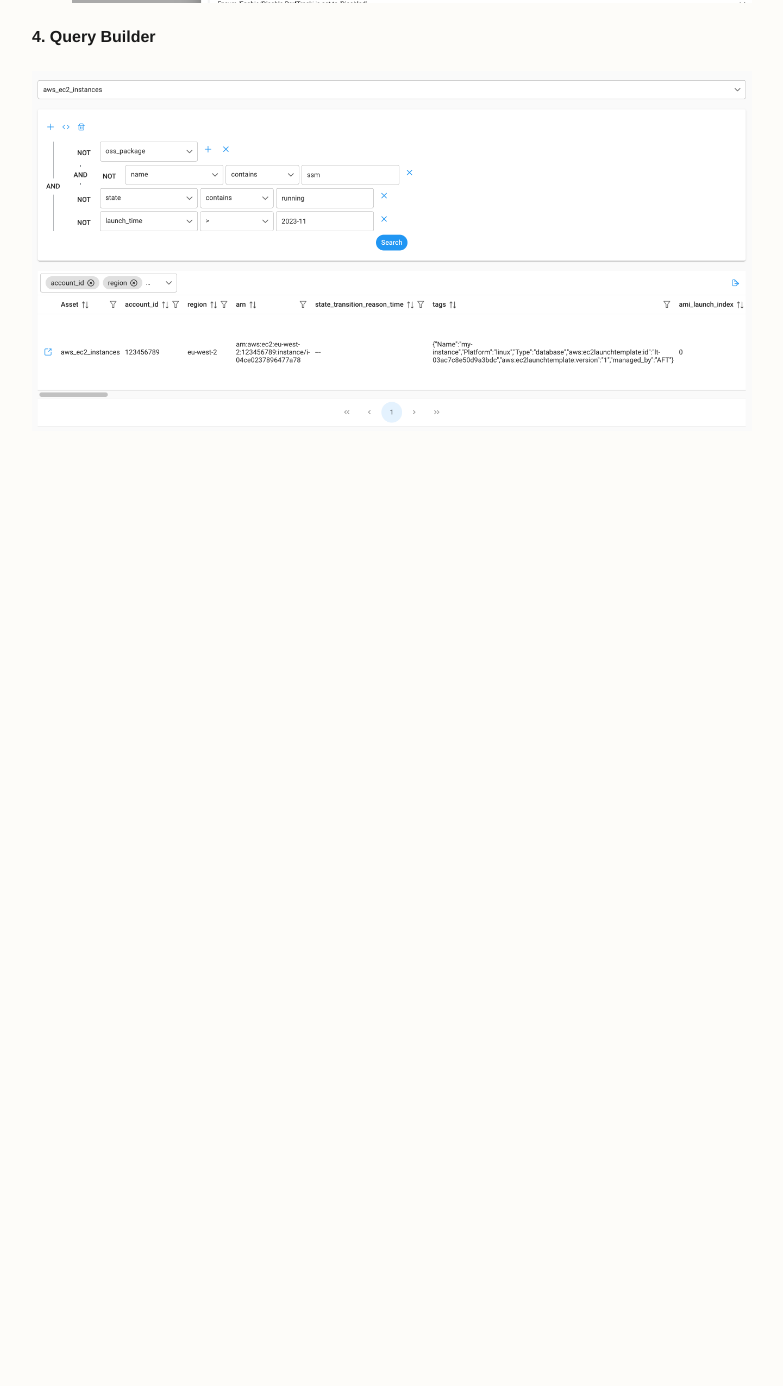
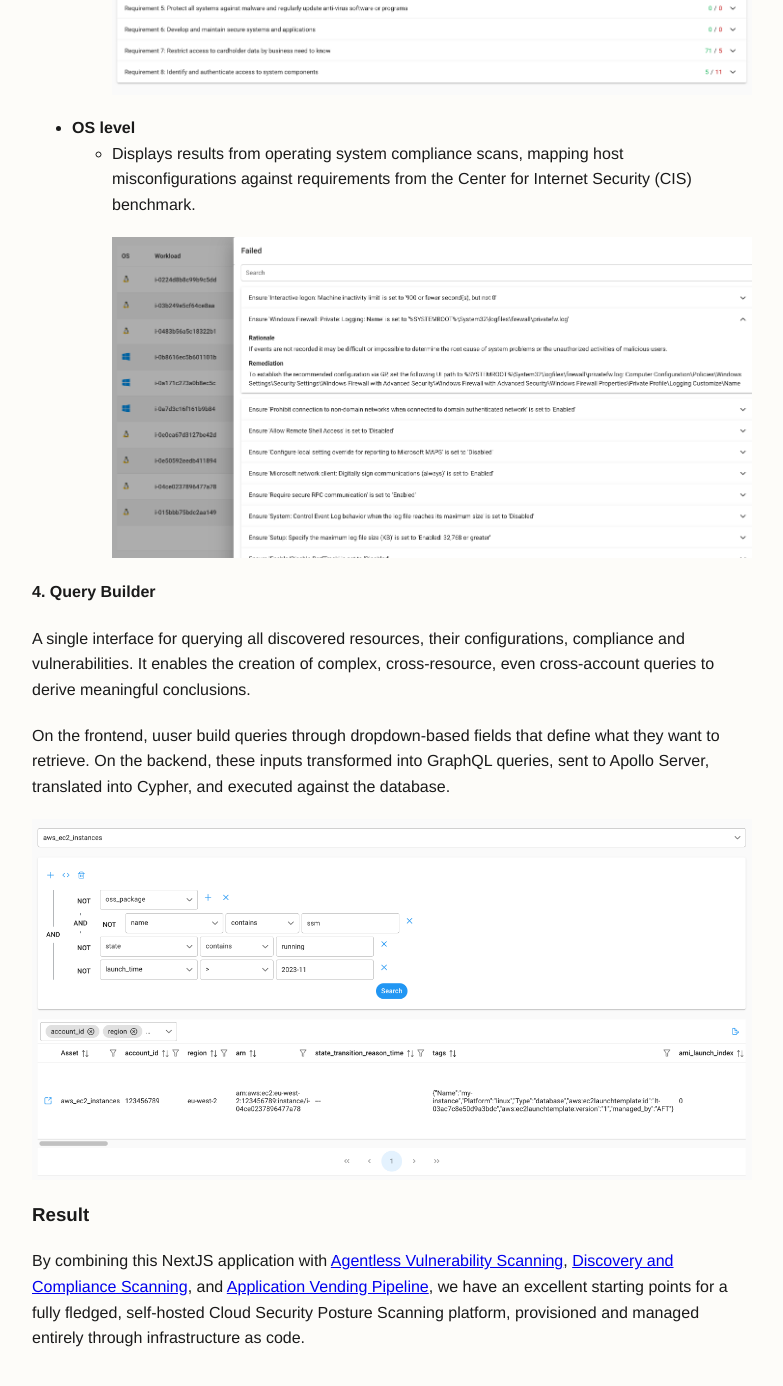
Before and after one commit to smokentar/smokentar, a Jekyll site: the page built from _projects/04-cloud-security-posture-scanning.md, in a window 1280 px wide and 1400 px high, scrolled down 4874 px. Shown: the top 1386 px of the window, without its empty margins (248-1031 px from the left). Built offline with Jekyll 4.4.1, drawn with Linux system fonts in a browser that asks for light colours; before the commit the page ends 5389 px from its top, so only the background shows below that; some of the changed text lies outside the part shown.

Commit message:
Update 04

```diff
--- a/_projects/04-cloud-security-posture-scanning.md
+++ b/_projects/04-cloud-security-posture-scanning.md
@@ -61,26 +61,51 @@
 
 ### Frontend
 
-#### 1. Dashboard
+#### 1. Dashboards
+
+Multiple dashboards are available, offering visibility into onboarded accounts, compliance posture, and scanned services such as IAM, EC2, KMS, and others.
+
+The Javascript code powering these dashboards is template-driven, allowing new dashboards to be created quickly through a JSON specification.
+
+The dashboard shown below focuses on workload security at a high level.
 
 ![cspm-overview](/images/cspm/overview.png)
 
 #### 2. Discovery
 
+A section which displays discovered entities across all onboarded accounts. Each tab is clickable, allowing deeper drill-down into specific details.
+
 ![cspm-discovery](/images/cspm/discovery.png)
 
 #### 2. Vulnerabilities
+
+A section listing all unique vulnerabilities identified across all onboarded accounts. Each item is clickable, providing additional details about the specific CVE, along with the workloads impacted by it.
 
 ![cspm-vulnerabilities](/images/cspm/vulnerabilities.png)
 
 #### 3. Compliance
 
+This module contains two separate sections, each focused on a different layer of visibility:
+
 - **Platform level**
-  ![cspm-compliance](/images/cspm/compliance.png)
+  - Displays results from infrastructure compliance scans, mapping cloud resource misconfigurations to specific controls within the selected standard. Users can choose from a list of available standards such as PCI DSS, CISA Cyber Essentials, and others, while filtering by scanned accounts.
+
+    ![cspm-compliance](/images/cspm/compliance.png)
 
 - **OS level**
-  ![cspm-misconfigurations](/images/cspm/misconfigurations.png)
+  - Displays results from operating system compliance scans, mapping host misconfigurations against requirements from the Center for Internet Security (CIS) benchmark.
+
+    ![cspm-misconfigurations](/images/cspm/misconfigurations.png)
 
 #### 4. Query Builder
 
+A single interface for querying all discovered resources, their configurations, compliance and vulnerabilities. It enables the creation of complex, cross-resource, even cross-account queries to derive meaningful conclusions.
+
+On the frontend, uuser build queries through dropdown-based fields that define what they want to retrieve.
+On the backend, these inputs transformed into GraphQL queries, sent to Apollo Server, translated into Cypher, and executed against the database.
+
 ![cspm-query](/images/cspm/query.png)
+
+### Result
+
+By combining this NextJS application with [Agentless Vulnerability Scanning](/projects/01-agentless-vulnerability-scanning), [Discovery and Compliance Scanning](/projects/02-discovery-compliance-scanning), and [Application Vending Pipeline](/projects/03-application-vending-pipeline), we have an excellent starting points for a fully fledged, self-hosted Cloud Security Posture Scanning platform, provisioned and managed entirely through infrastructure as code.
```
Also changed, not shown: images/cspm/pipeline.png.
